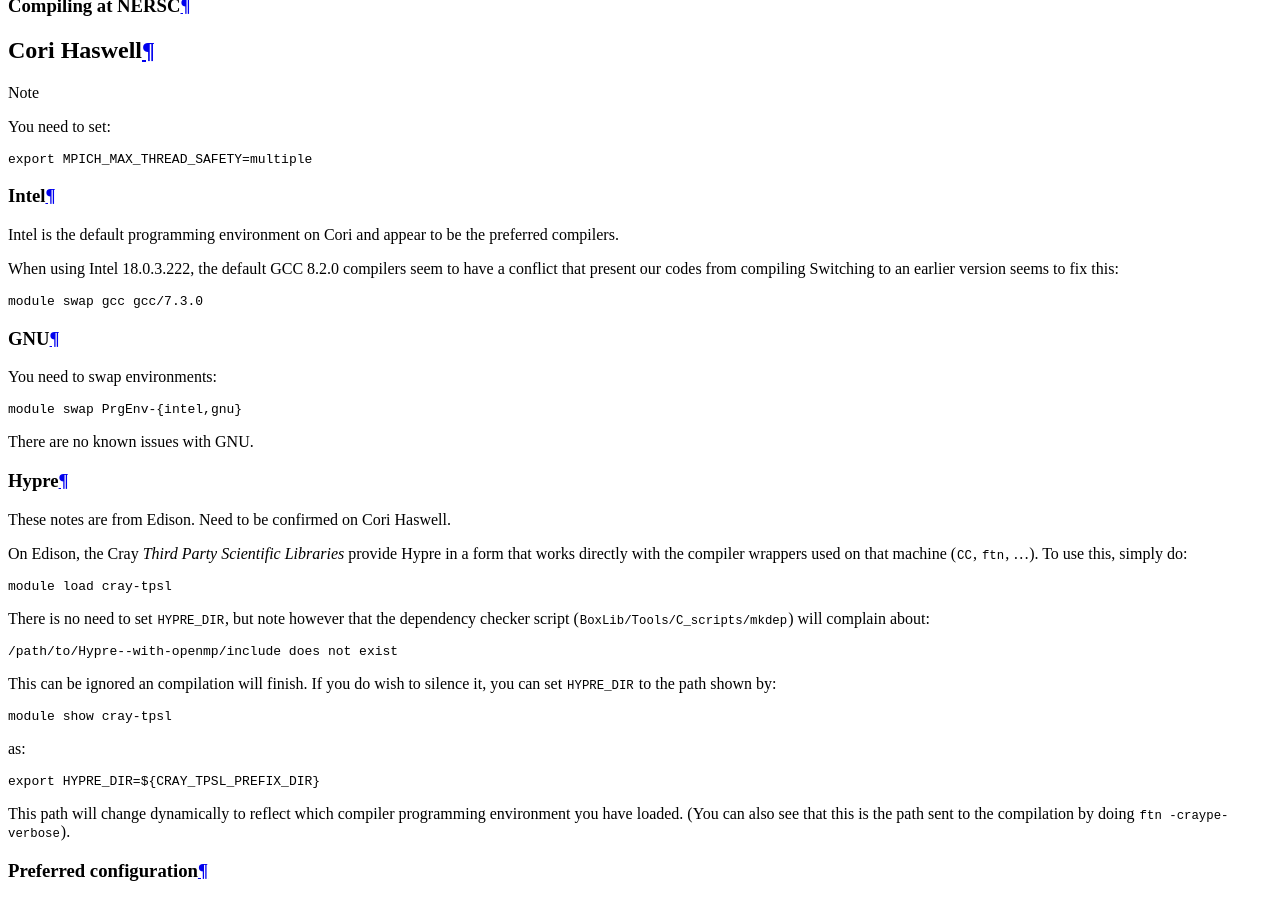
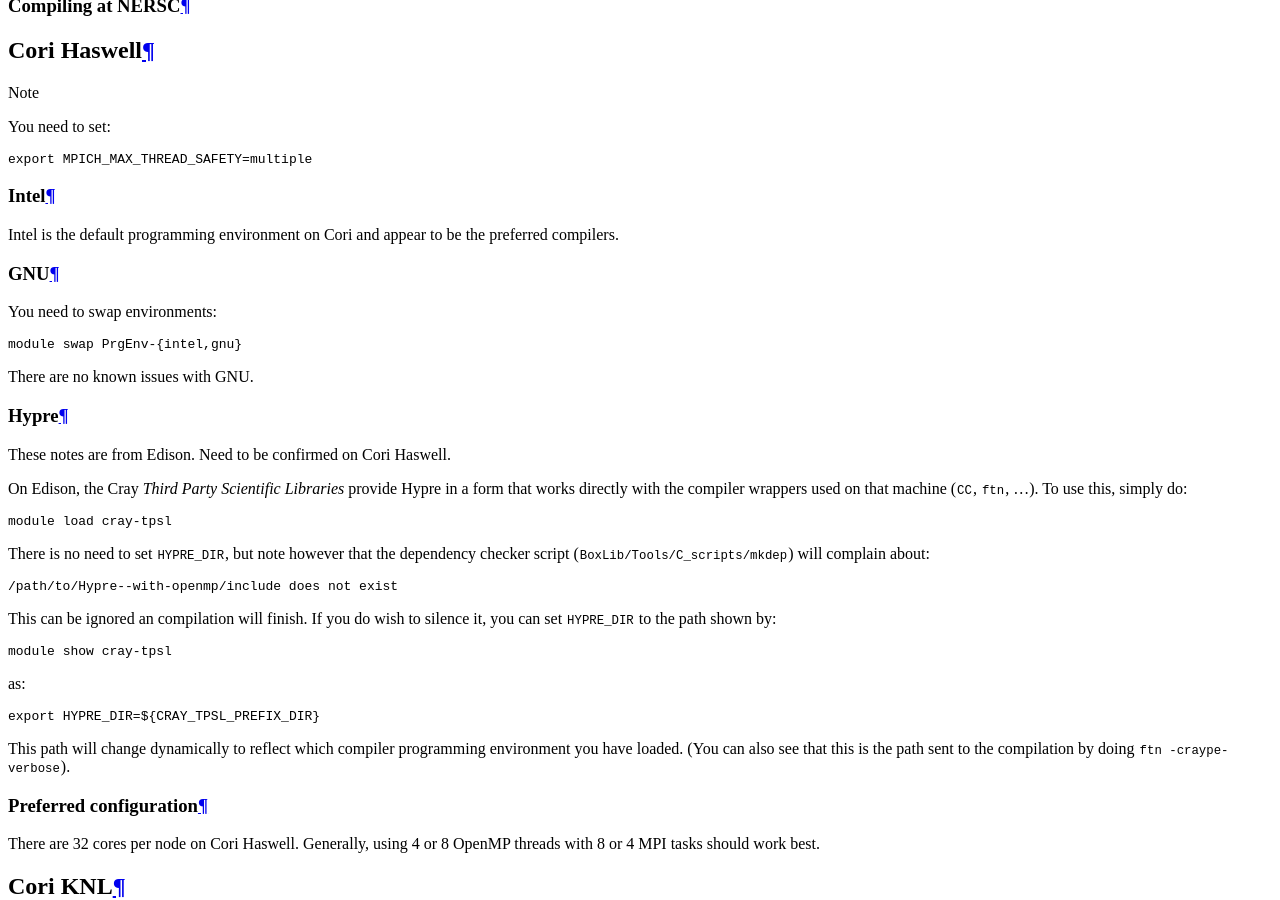
Before and after one commit to AMReX-Astro/workflow, a Sphinx documentation site: the page built from sphinx_docs/source/nersc-compilers.rst, in a window 1280 px wide and 900 px high, scrolled down 585 px. Built offline with Sphinx 7.4.7 and the Read the Docs theme 2.0.0, drawn with Linux system fonts in a browser that asks for light colours.

Commit message:
remove old Intel warning

```diff
--- a/sphinx_docs/source/nersc-compilers.rst
+++ b/sphinx_docs/source/nersc-compilers.rst
@@ -19,12 +19,6 @@
 
 Intel is the default programming environment on Cori and appear to
 be the preferred compilers.
-
-When using Intel 18.0.3.222, the default GCC 8.2.0 compilers seem to
-have a conflict that present our codes from compiling Switching to an
-earlier version seems to fix this::
-
-    module swap gcc gcc/7.3.0
 
 
 GNU
```
